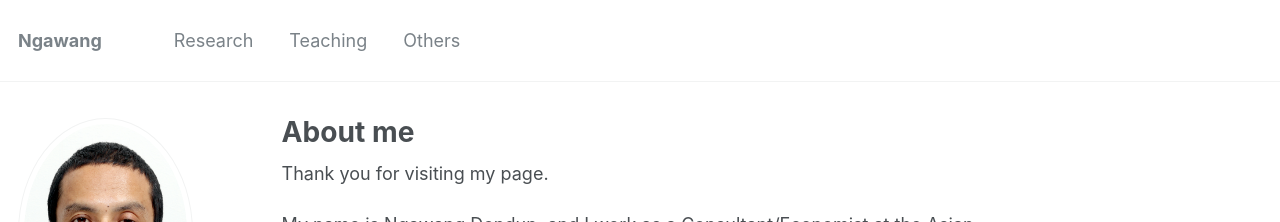
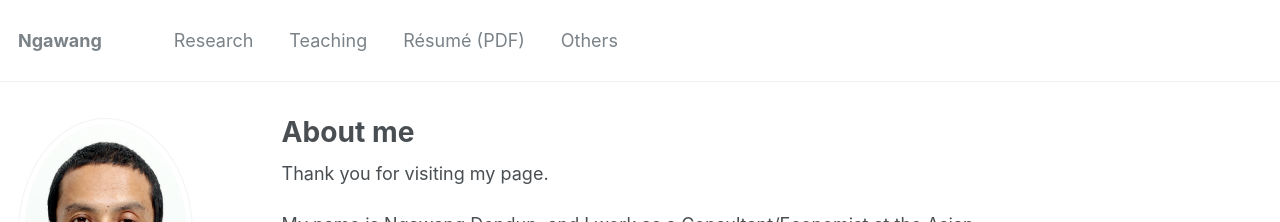
Before and after one commit to NgawangDendup/ngawangdendup.github.io, a Jekyll site: the page built from _pages/about.md, in a window 1280 px wide. Shown: the top 222 px of the page. Built offline with Jekyll 4.4.1, drawn with Linux system fonts in a browser that asks for light colours.

Commit message:
navigation edited

```diff
--- a/_data/navigation.yml
+++ b/_data/navigation.yml
@@ -11,8 +11,8 @@ main:
   - title: "Teaching"
     url: /teaching/
 
-  #- title: "Portfolio"
-   # url: /portfolio/
+  - title: "Résumé (PDF)"
+    url: https://www.dropbox.com/scl/fi/hgsilp6uid2vp37x70vbj/cv.pdf?rlkey=h7g7y8h3ypjsbvaqwhqxergtc&st=adkz4bd6&dl=0
 
   #- title: "CV"
   #  url: /cv/
```
